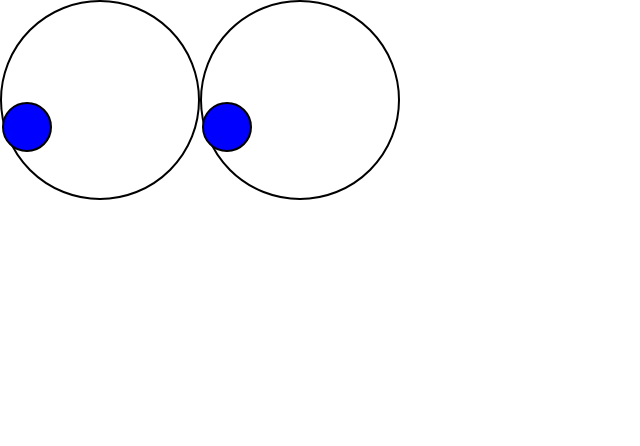
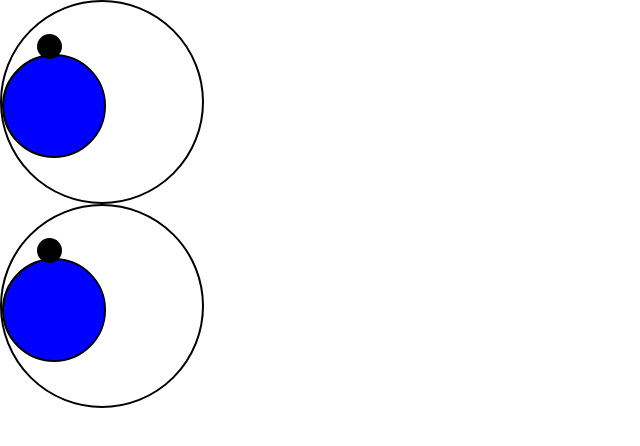
Before and after one commit to roya26/roya-hw-webschool, a plain HTML site: page day7-ex/index.html in a window 1280 px wide. Shown: the whole page, without its empty margins (0-640 px from the left). Drawn offline with Linux system fonts and the light colour scheme.

Commit message:
Update style.css

```diff
--- a/day7-ex/css/style.css
+++ b/day7-ex/css/style.css
@@ -1,21 +1,18 @@
 * {
-    font-size: 15px;
     padding: 0;
     margin: 0;
-    box-sizing: border-box;
-    font-weight: normal;
-    font-family: Arial, Helvetica, sans-serif;
 }
 
 
 body {
     height: 100vw;
     width: 100vh;
-    display: flex;
-
-
+    display: inline-block;
+    position: relative;
+    justify-content: center;
+    overflow: auto;
+    gap: 10px;
 }
-
 
 .white {
     background-color: white;
@@ -23,14 +20,15 @@ body {
     border: 2px black solid;
     position: relative;
     width: 200px;
-    height: 200px;
+    height:200px;
 }
 
 .blue {
     background-color: blue;
-    width: 50px;
-    height: 50px;
-    top: 100px;
+    width: 100px;;
+    height: 100px;
+    top: 52px;
+    position: fixed;
     position: absolute;
     border-radius: 50%;
     border: 2px black solid;
@@ -39,43 +37,45 @@ body {
 
 .black {
     background-color: black;
-    width: 25;
-    height: 25;
+    width: 25px;
+    height: 25px;
     position: absolute;
+    left: 35px;
+    top: 32px;
     border-radius: 50%;
 }
-
-
 
 @keyframes looking-eyes {
 
 
     20% {
-        left: 0;
-
+    position: absolute;
+    left: 50%;
     }
 
+    30%{
+    position: absolute;
+    left:25%;
+    }
 
     50% {
-        left: 150px;
-
-
+    position: absolute;
+    left: 0;
     }
 
-    70% {
-
-
-
+    60% {
+    position: absolute;
+    top: 0;
     }
 
-    90% {
-        top: 0;
-
-
+    70%{
+    position: absolute;
+    top: 50%;
     }
 
     100% {
-        down: 0;
+    position: absolute;
+    down: 0;
 
     }
 }
```
